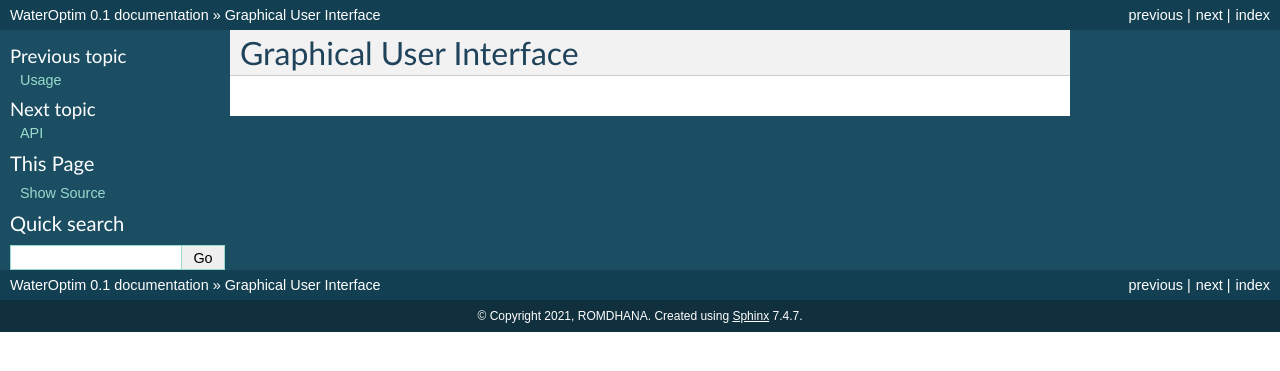
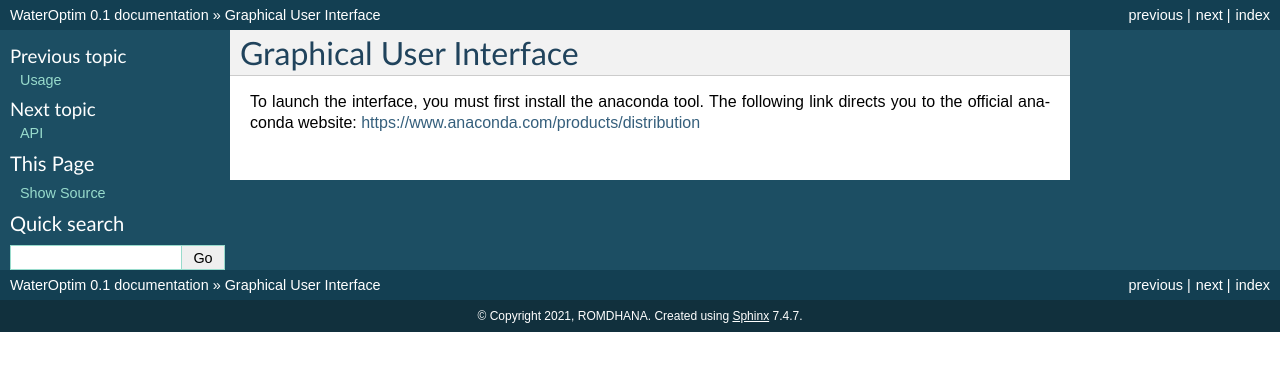
Before and after one commit to ROMDHANA/WaterOptim, a Sphinx documentation site: the page built from docs/source/interface.rst, in a window 1280 px wide. Shown: the top 371 px of the page. Built offline with Sphinx 7.4.7, drawn with Linux system fonts in a browser that asks for light colours.

Commit message:
Update interface.rst

```diff
--- a/docs/source/interface.rst
+++ b/docs/source/interface.rst
@@ -1,2 +1,6 @@
 Graphical User Interface
 ========================
+
+
+To launch the interface, you must first install the anaconda tool. The following link directs you to the official anaconda website:
+https://www.anaconda.com/products/distribution
```
